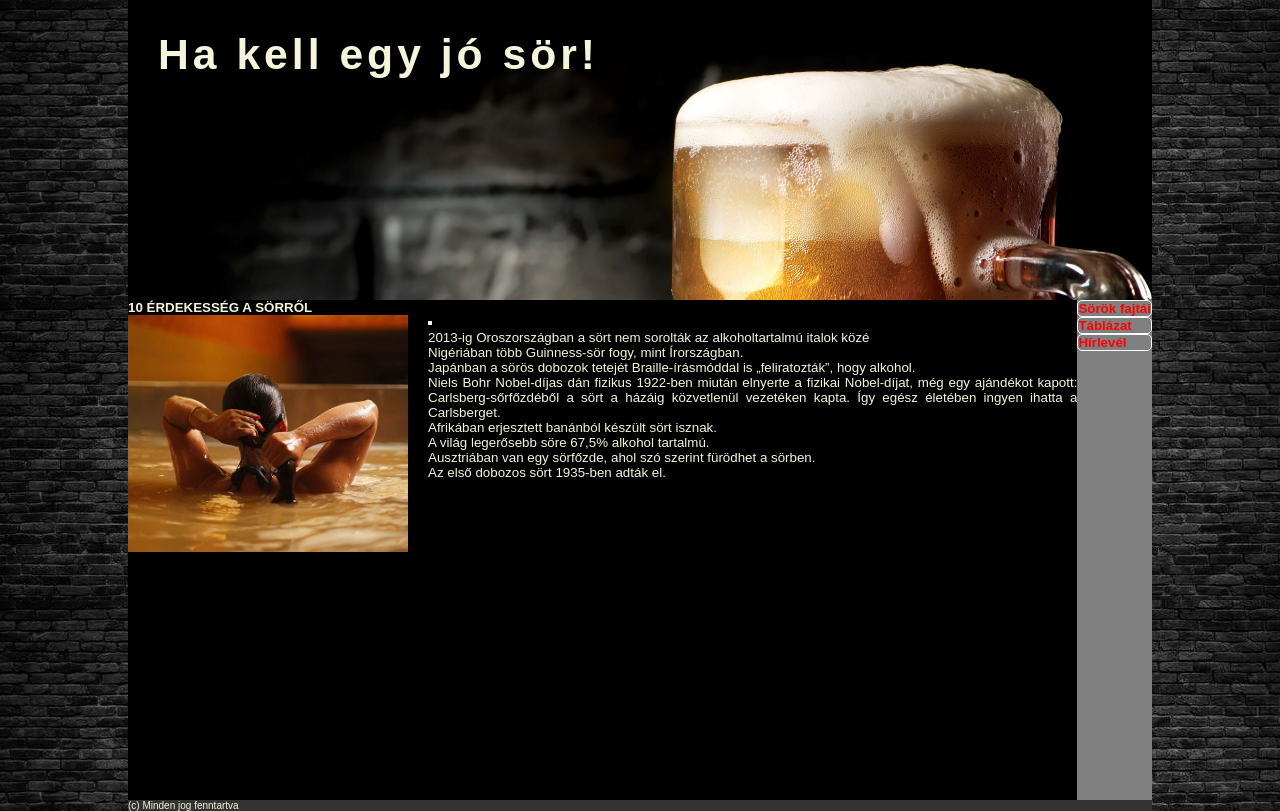
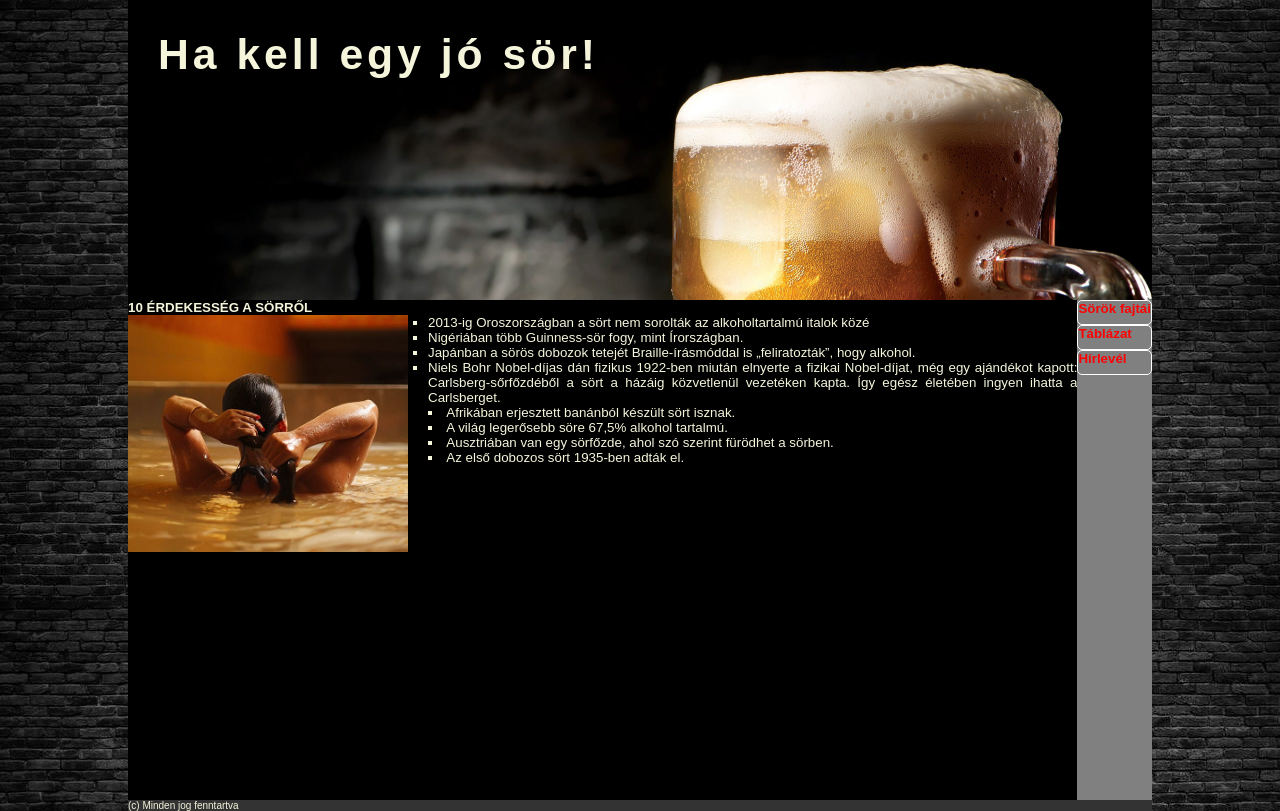
Before and after one commit to gergelybu/agazati_sor, a plain HTML site: page index.html in a window 1280 px wide. Drawn offline with Linux system fonts and the light colour scheme.

Commit message:
hibák javítása

```diff
--- a/index.html
+++ b/index.html
@@ -16,23 +16,23 @@
         <article>
             <h1>10 ÉRDEKESSÉG A SÖRRŐL</h1>
             <img src="\img\sorfurdo.jpg" alt="">
-            <li>
-                <ul>2013-ig Oroszországban a sört nem sorolták az alkoholtartalmú italok közé</ul>
-                <ul>Nigériában több Guinness-sör fogy, mint Írországban.</ul>
-                <ul>Japánban a sörös dobozok tetejét Braille-írásmóddal is „feliratozták”, hogy alkohol.</ul>
-                <ul>Niels Bohr Nobel-díjas dán fizikus 1922-ben miután elnyerte a fizikai Nobel-díjat, még egy ajándékot kapott: Carlsberg-sőrfőzdéből a sört a házáig közvetlenül vezetéken kapta. Így egész életében ingyen ihatta a Carlsberget.</ul>
-                <ul>Afrikában erjesztett banánból készült sört isznak.</ul>
-                <ul>A világ legerősebb söre 67,5% alkohol tartalmú.</ul>
-                <ul>Ausztriában van egy sörfőzde, ahol szó szerint fürödhet a sörben.</ul>
-                <ul>Az első dobozos sört 1935-ben adták el.</ul>
-            </li>
+            <ul>
+                <li>2013-ig Oroszországban a sört nem sorolták az alkoholtartalmú italok közé</li>
+                <li>Nigériában több Guinness-sör fogy, mint Írországban.</li>
+                <li>Japánban a sörös dobozok tetejét Braille-írásmóddal is „feliratozták”, hogy alkohol.</li>
+                <li>Niels Bohr Nobel-díjas dán fizikus 1922-ben miután elnyerte a fizikai Nobel-díjat, még egy ajándékot kapott: Carlsberg-sőrfőzdéből a sört a házáig közvetlenül vezetéken kapta. Így egész életében ingyen ihatta a Carlsberget.</ul>
+                <li>Afrikában erjesztett banánból készült sört isznak.</li>
+                <li>A világ legerősebb söre 67,5% alkohol tartalmú.</li>
+                <li>Ausztriában van egy sörfőzde, ahol szó szerint fürödhet a sörben.</li>
+                <li>Az első dobozos sört 1935-ben adták el.</li>
+            </ul>
         </article>
         <nav>
-            <li>
-                <ul><a href="#">Sörök fajtái</a></ul>
-                <ul><a href="#">Táblázat</a></ul>
-                <ul><a href="#">Hírlevél</a></ul>
-            </li>
+            <ul>
+                <li><a href="#">Sörök fajtái</a></li>
+                <li><a href="#">Táblázat</a></li>
+                <li><a href="#">Hírlevél</a></li>
+            </ul>
         </nav>
         <footer>(c) Minden jog fenntartva</footer>
     </main>
--- a/style.css
+++ b/style.css
@@ -67,11 +67,9 @@ nav {
 
 nav li {
     list-style-type: none;
-}
-
-nav li ul {
     border: solid white 1px;
     border-radius: 5px;
+    height: 25px;
 }
 
 nav li a{
@@ -80,7 +78,7 @@ nav li a{
     text-decoration: none;
 }
 
-nav li ul a:hover {
+nav li:hover{
     background-color: beige;
     color: white;
 }
```
Also changed, not shown: 1 other file.
